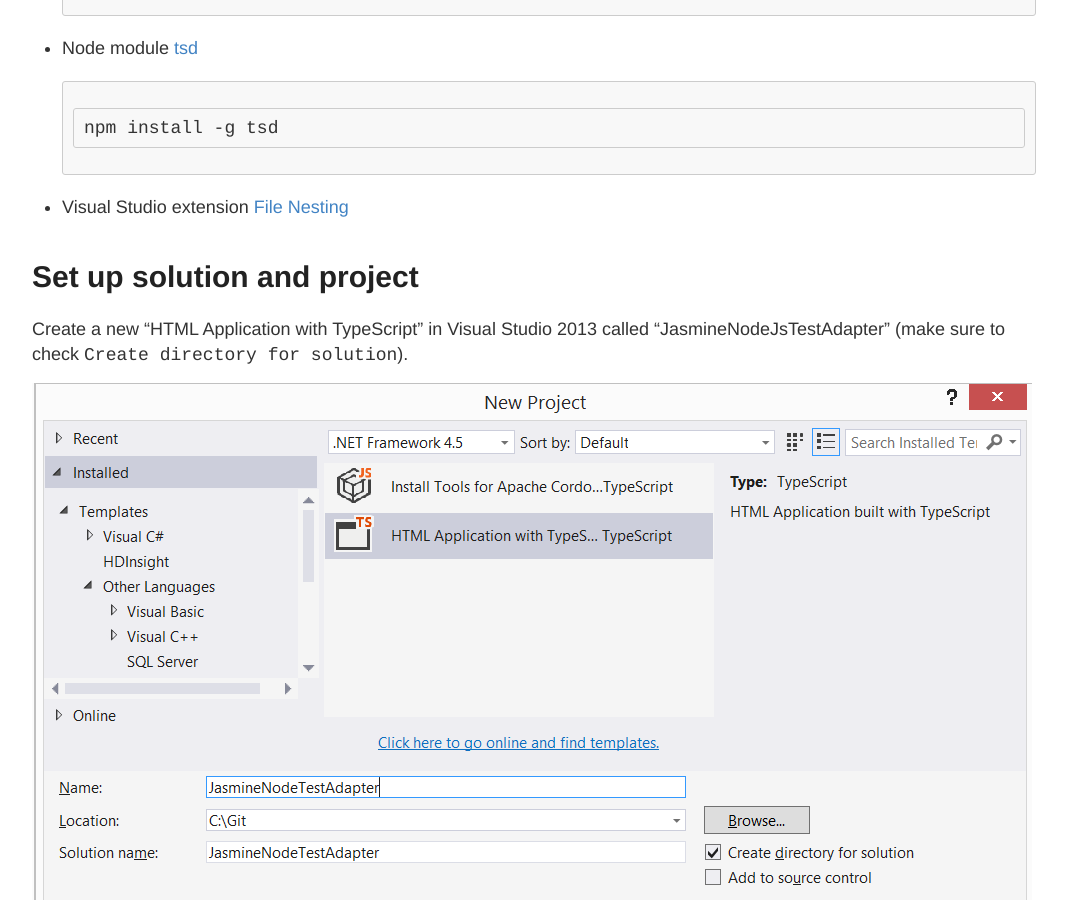
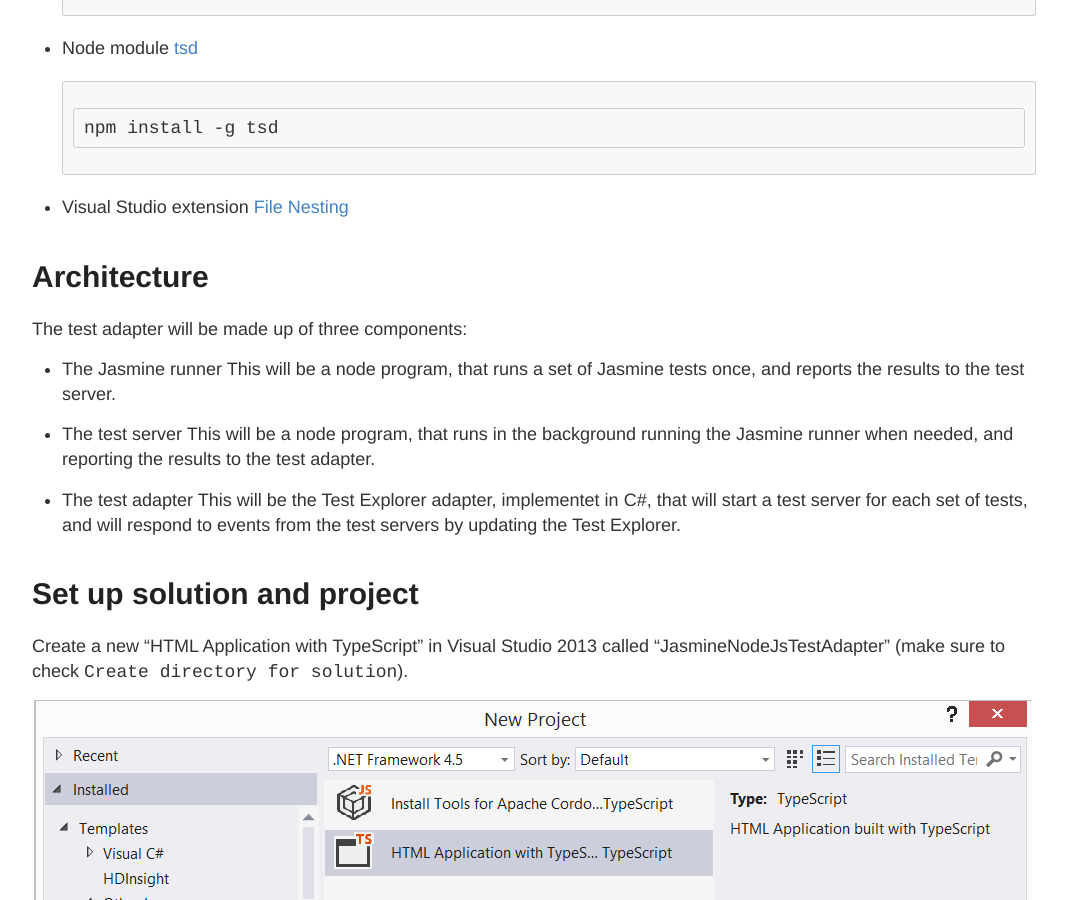
Before and after one commit to MortenHoustonLudvigsen/JsTestAdapter, a Jekyll site: the page built from CreatingATestAdapter/CreatingATestAdapter.md, in a window 1280 px wide and 900 px high, scrolled down 788 px. Shown: the whole window, without its empty margins (106-1173 px from the left). Built offline with Jekyll 4.4.1, drawn with Linux system fonts in a browser that asks for light colours; Markdown is read by kramdown in place of the engine named in the settings; some of the changed lines change nothing that is shown.

Commit message:
More toc

`````diff
--- a/CreatingATestAdapter/CreatingATestAdapter.md
+++ b/CreatingATestAdapter/CreatingATestAdapter.md
@@ -37,6 +37,19 @@
   ````
 
 * Visual Studio extension [File Nesting](https://visualstudiogallery.msdn.microsoft.com/3ebde8fb-26d8-4374-a0eb-1e4e2665070c)
+
+# Architecture
+
+The test adapter will be made up of three components:
+
+* The Jasmine runner
+  This will be a node program, that runs a set of Jasmine tests once, and reports the results to the test server.
+
+* The test server
+  This will be a node program, that runs in the background running the Jasmine runner when needed, and reporting the results to the test adapter.
+
+* The test adapter
+  This will be the Test Explorer adapter, implementet in C#, that will start a test server for each set of tests, and will respond to events from the test servers by updating the Test Explorer.
 
 # Set up solution and project
 
@@ -296,8 +309,6 @@
 
 ***For this to work [Microsoft Visual Studio 2013 SDK](https://visualstudiogallery.msdn.microsoft.com/842766ba-1f32-40cf-8617-39365ebfc134) needs to be installed first.***
 
-
-
 # Notes (this will disappear when the document is finished)
 
 npm install jasmine --save-dev
--- a/_layouts/default.html
+++ b/_layouts/default.html
@@ -13,6 +13,8 @@
     <!--[if lt IE 9]>
       <script src="http://html5shiv.googlecode.com/svn/trunk/html5.js"></script>
     <![endif]-->
+
+    <script src="{{ site.baseurl }}/javascripts/toc.js"></script>
 
     <link rel="stylesheet" type="text/css" href="{{ site.baseurl }}/style.css" />
     <link rel="alternate" type="application/rss+xml" title="{{ site.name }} - {{ site.description }}" href="{{ site.baseurl }}/feed.xml" />
--- a/_layouts/page.html
+++ b/_layouts/page.html
@@ -6,7 +6,15 @@
 
   <h1>{{ page.title }}</h1>
 
+  <div id="toc"></div>
+
   <div class="entry">
     {{ content }}
   </div>
+
+  <script type="text/javascript">
+  $(document).ready(function() {
+      $('#toc').toc();
+  });
+  </script>
 </article>
--- /dev/null
+++ b/javascripts/toc.js
@@ -0,0 +1,88 @@
+// https://github.com/ghiculescu/jekyll-table-of-contents
+(function($){
+  $.fn.toc = function(options) {
+    var defaults = {
+      noBackToTopLinks: false,
+      title: '<i>Jump to...</i>',
+      minimumHeaders: 3,
+      headers: 'h1, h2, h3, h4, h5, h6',
+      listType: 'ol', // values: [ol|ul]
+      showEffect: 'show', // values: [show|slideDown|fadeIn|none]
+      showSpeed: 'slow' // set to 0 to deactivate effect
+    },
+    settings = $.extend(defaults, options);
+
+    function fixedEncodeURIComponent (str) {
+      return encodeURIComponent(str).replace(/[!'()*]/g, function(c) {
+        return '%' + c.charCodeAt(0).toString(16);
+      });
+    }
+
+    var headers = $(settings.headers).filter(function() {
+      // get all headers with an ID
+      var previousSiblingName = $(this).prev().attr( "name" );
+      if (!this.id && previousSiblingName) {
+        this.id = $(this).attr( "id", previousSiblingName.replace(/\./g, "-") );
+      }
+      return this.id;
+    }), output = $(this);
+    if (!headers.length || headers.length < settings.minimumHeaders || !output.length) {
+      return;
+    }
+
+    if (0 === settings.showSpeed) {
+      settings.showEffect = 'none';
+    }
+
+    var render = {
+      show: function() { output.hide().html(html).show(settings.showSpeed); },
+      slideDown: function() { output.hide().html(html).slideDown(settings.showSpeed); },
+      fadeIn: function() { output.hide().html(html).fadeIn(settings.showSpeed); },
+      none: function() { output.html(html); }
+    };
+
+    var get_level = function(ele) { return parseInt(ele.nodeName.replace("H", ""), 10); }
+    var highest_level = headers.map(function(_, ele) { return get_level(ele); }).get().sort()[0];
+    var return_to_top = '<i class="icon-arrow-up back-to-top"> </i>';
+
+    var level = get_level(headers[0]),
+      this_level,
+      html = settings.title + " <"+settings.listType+">";
+    headers.on('click', function() {
+      if (!settings.noBackToTopLinks) {
+        window.location.hash = this.id;
+      }
+    })
+    .addClass('clickable-header')
+    .each(function(_, header) {
+      this_level = get_level(header);
+      if (!settings.noBackToTopLinks && this_level === highest_level) {
+        $(header).addClass('top-level-header').after(return_to_top);
+      }
+      if (this_level === level) // same level as before; same indenting
+        html += "<li><a href='#" + fixedEncodeURIComponent(header.id) + "'>" + header.innerHTML + "</a>";
+      else if (this_level <= level){ // higher level than before; end parent ol
+        for(i = this_level; i < level; i++) {
+          html += "</li></"+settings.listType+">"
+        }
+        html += "<li><a href='#" + fixedEncodeURIComponent(header.id) + "'>" + header.innerHTML + "</a>";
+      }
+      else if (this_level > level) { // lower level than before; expand the previous to contain a ol
+        for(i = this_level; i > level; i--) {
+          html += "<"+settings.listType+"><li>"
+        }
+        html += "<a href='#" + fixedEncodeURIComponent(header.id) + "'>" + header.innerHTML + "</a>";
+      }
+      level = this_level; // update for the next one
+    });
+    html += "</"+settings.listType+">";
+    if (!settings.noBackToTopLinks) {
+      $(document).on('click', '.back-to-top', function() {
+        $(window).scrollTop(0);
+        window.location.hash = '';
+      });
+    }
+
+    render[settings.showEffect]();
+  };
+})(jQuery);
`````
